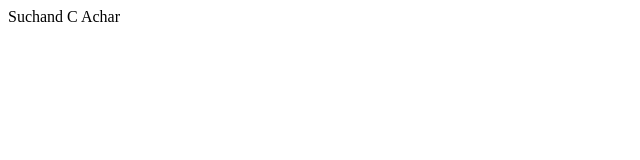
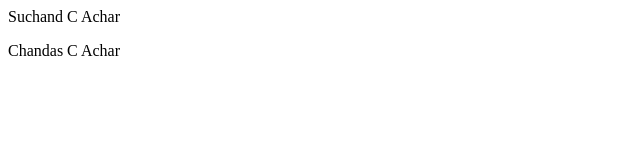
Before and after one commit to Suchand06/local-repo, a plain HTML site: page index.html in a window 1280 px wide. Shown: the whole page, without its empty margins (0-640 px from the left). Drawn offline with Linux system fonts and the light colour scheme.

Commit message:
add new feature

```diff
--- a/index.html
+++ b/index.html
@@ -1 +1,2 @@
 <p>Suchand C Achar</p>
+<p>Chandas C Achar</p>
```
